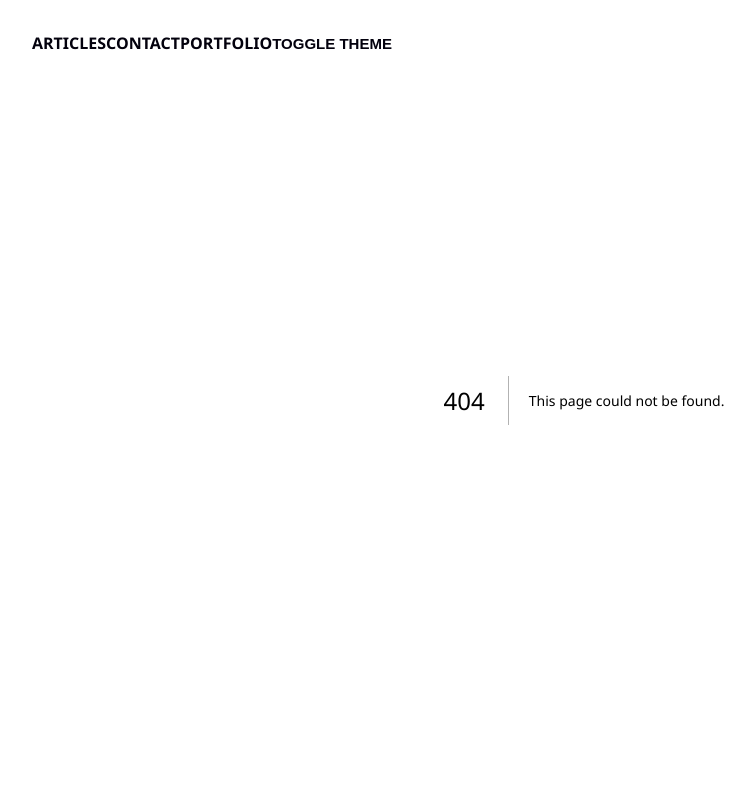
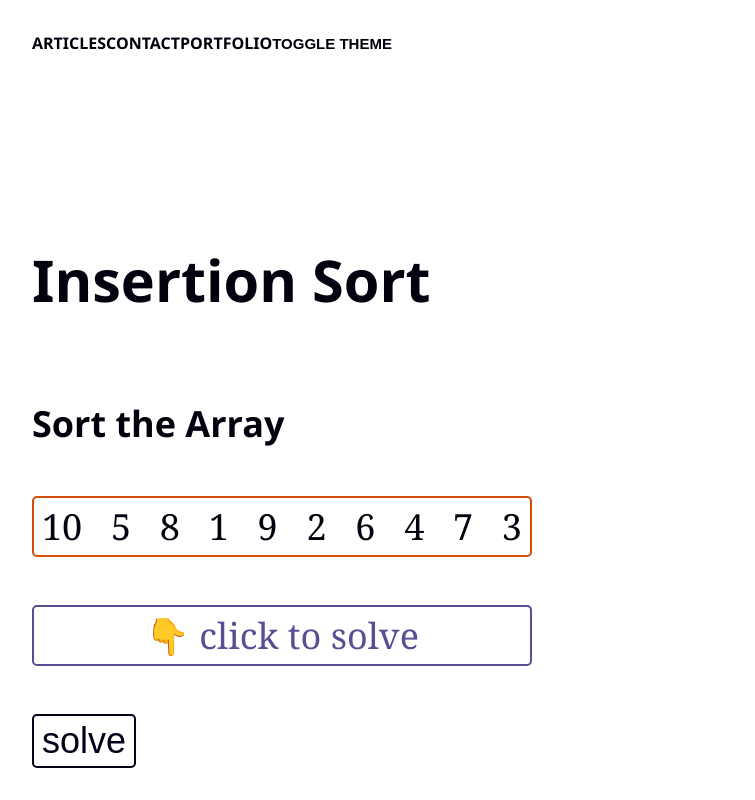
Before and after one commit to permalik/tymalik_primary, a Next.js app: page /foundation/insertionSort in a window 1280 px wide. Before the commit this address had no page. Shown: the top 800 px of the page, without its empty margins (56-811 px from the left). Built offline with nearby package versions, Linux system fonts and the light colour scheme.

Commit message:
Build insertionSort

```diff
--- /dev/null
+++ b/components/content/foundation/foundationLayout/index.ts
@@ -0,0 +1,3 @@
+import FoundationLayout from "./FoundationLayout";
+
+export default FoundationLayout;
--- /dev/null
+++ b/pages/foundation/insertionSort.tsx
@@ -0,0 +1,139 @@
+import Head from "next/head";
+import {useState} from "react";
+
+import FoundationLayout
+  from "../../components/content/foundation/foundationLayout";
+
+import styles from "../../styles/foundation/InsertionSort.module.scss";
+
+const orderedParameterRange = Array.apply(0, new Array(10)).map(function (
+  _,
+  i
+) {
+  return i + 1;
+});
+
+const orderedRange = Array.apply(0, new Array(10)).map(function (_, i) {
+  return i + 1;
+});
+
+
+// @ts-ignore
+const shuffledParameterRange = orderedParameterRange.slice().sort(function (a, b) {
+  return Math.random() - 0.5;
+});
+
+// @ts-ignore
+const shuffledRange = orderedRange.sort(function (a, b) {
+  return Math.random() > 0.5;
+});
+
+const insertionSort = function (array: number[]) {
+  const arrayLength = array.length;
+
+  for (let i = 1; i < arrayLength; i++) {
+    let n = i;
+    while (n > 0 && array[n] < array[n - 1]) {
+      [array[n - 1], array[n]] = [array[n], array[n - 1]];
+      n--;
+    }
+  }
+  return array;
+};
+
+const sortedArray = insertionSort(shuffledRange);
+
+const summary =
+  "Traverse given selection sequentially. In the midst of this initial traversal, loop through selection items. Within this loop, shift items and create space for sorted items. Progressively place individually sorted items into resulting sorted selection until all items have been processed. Return the sorted selection.";
+
+const code = `// Generate array ranging 1-10
+const orderedRange = Array.apply(0,new Array(10)).map(function(_,i){ return i+1 });
+
+// Shuffle the array
+const shuffledRange = orderedRange.sort(function (a, b) {
+  return Math.random() > 0.5;
+});
+
+// Traverse array
+// Progressively insert sorted items into proper position, while shifting other items
+// Once selection values are successfully sorted in ascending order, return modified array
+const insertionSort = function (array) {
+  const arrayLength = array.length;
+
+  for (let i = 1; i < arrayLength; i++) {
+    let n = i;
+    while (n > 0 && array[n] < array[n - 1]) {
+      [array[n - 1], array[n]] = [array[n], array[n - 1]];
+      n--;
+    }
+  }
+  return array;
+};
+
+// Call function
+insertionSort(shuffledRange);
+`;
+
+export default function InsertionSort() {
+  const [renderResult, setRenderResult] = useState(false);
+
+  const toggleState = function () {
+    !renderResult ? setRenderResult(true) : setRenderResult(false);
+  };
+
+  return (
+    <FoundationLayout
+      bestCase="&#937;(n)"
+      editorCode={code}
+      description={summary}
+      foundationTitle="Insertion Sort"
+      worstCase="O(n&#178;)"
+    >
+      <Head>
+        <title>Foundation | Insertion Sort</title>
+        <meta
+          name="description"
+          content="Algorithm Foundation; Insertion Sort"
+        />
+        <meta
+          name="keywords"
+          content="software development, foundation, algorithm, sort, Insertion Sort"
+        />
+        <link rel="icon" href="/favicon.ico"/>
+      </Head>
+      <section>
+        <h2 className={styles.headingTwo}>Sort the Array</h2>
+        <div className={styles.demoParameters}>
+          <ul className={styles.parameterList}>
+            {shuffledParameterRange.map((number, index) => (
+              <li key={index} suppressHydrationWarning>
+                {number}
+              </li>
+            ))}
+          </ul>
+        </div>
+        <div className={styles.demoResults}>
+          {renderResult ? (
+            <ul className={styles.resultList}>
+              {sortedArray.map((number, index) => (
+                <li className={styles.solutionLi} key={index}>
+                  {number}
+                </li>
+              ))}
+            </ul>
+          ) : (
+            <p className={styles.resultPlaceholder}>
+              👇 click to solve
+            </p>
+          )}
+        </div>
+        <button
+          className={styles.solveButton}
+          onClick={() => toggleState()}
+        >
+          solve
+        </button>
+      </section>
+    </FoundationLayout>
+  );
+}
--- /dev/null
+++ b/styles/foundation/InsertionSort.module.scss
@@ -0,0 +1,73 @@
+@import '../../styles/variables';
+
+.headingTwo {
+  font-size: clamp(1.6em, 4vw, 2em);
+  font-weight: 600;
+}
+
+.demoParameters,
+.demoResults {
+  background: transparent;
+  border-radius: 5px;
+  font-size: clamp(1.2em, 4.5vw, 2em);
+  padding: 0.25rem 0.5rem;
+  margin: 3rem 0;
+  max-width: 500px;
+}
+
+.demoParameters {
+  border: $orange-accent-color solid 2px;
+  color: $orange-accent-color;
+}
+
+.demoResults {
+  border: $purple-accent-color solid 2px;
+  color: $purple-accent-color;
+}
+
+.parameterList,
+.resultList {
+  align-items: baseline;
+  display: flex;
+  flex-flow: row nowrap;
+  justify-content: space-between;
+}
+
+.parameterList {
+  & > li {
+    list-style: none;
+  }
+}
+
+.resultList {
+  & > li {
+    list-style: none;
+  }
+}
+
+.solutionLi {
+  color: $orange-accent-color;
+}
+
+.resultPlaceholder {
+  margin: auto 0;
+  text-align: center;
+}
+
+.solveButton {
+  background: transparent;
+  border: $purple-900 solid 2px;
+  border-radius: 5px;
+  color: $purple-900;
+  font-size: clamp(1.2em, 4.5vw, 2em);
+  padding: 0.25rem 0.5rem;
+  transition: background linear 0.75s;
+  transition: color linear 0.3s;
+  &:hover {
+    background: $purple-900;
+    color: white;
+    cursor: pointer;
+    transition: background linear 0.75s;
+    transition: color linear 0.3s;
+  }
+}
```
